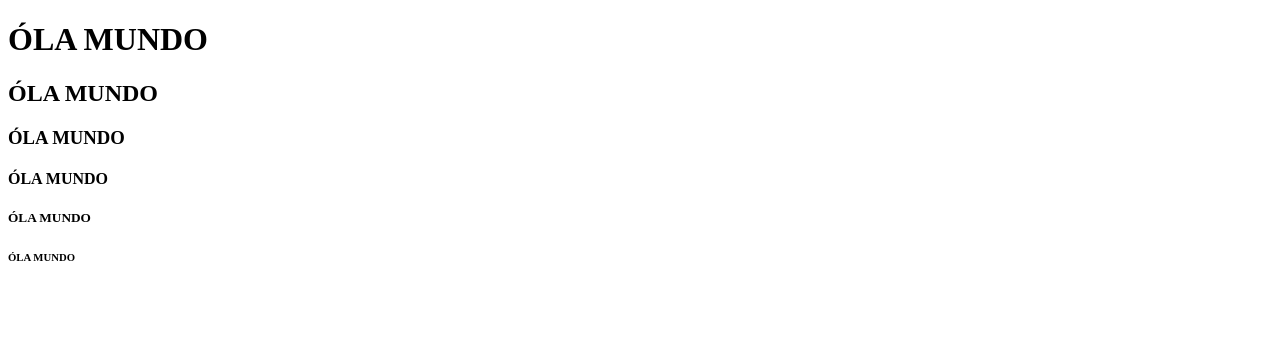
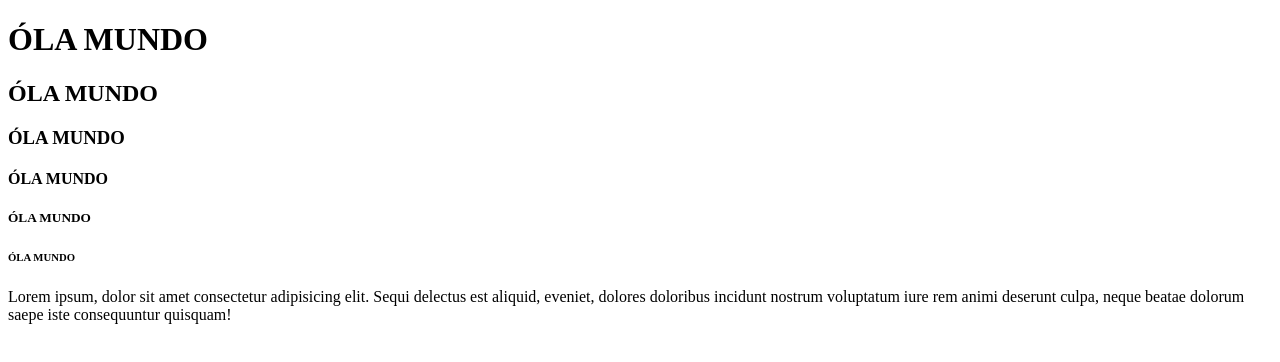
Before and after one commit to BrunoApr/Softweresaula01, a plain HTML site: page index.html in a window 1280 px wide. Drawn offline with Linux system fonts and the light colour scheme.

Commit message:
novo site

```diff
--- a/index.html
+++ b/index.html
@@ -12,5 +12,7 @@
     <h4>ÓLA MUNDO</h4>
     <h5>ÓLA MUNDO</h5>
     <h6>ÓLA MUNDO</h6>
+
+    <P>Lorem ipsum, dolor sit amet consectetur adipisicing elit. Sequi delectus est aliquid, eveniet, dolores doloribus incidunt nostrum voluptatum iure rem animi deserunt culpa, neque beatae dolorum saepe iste consequuntur quisquam!</P>
 </body>
 </html>
```
